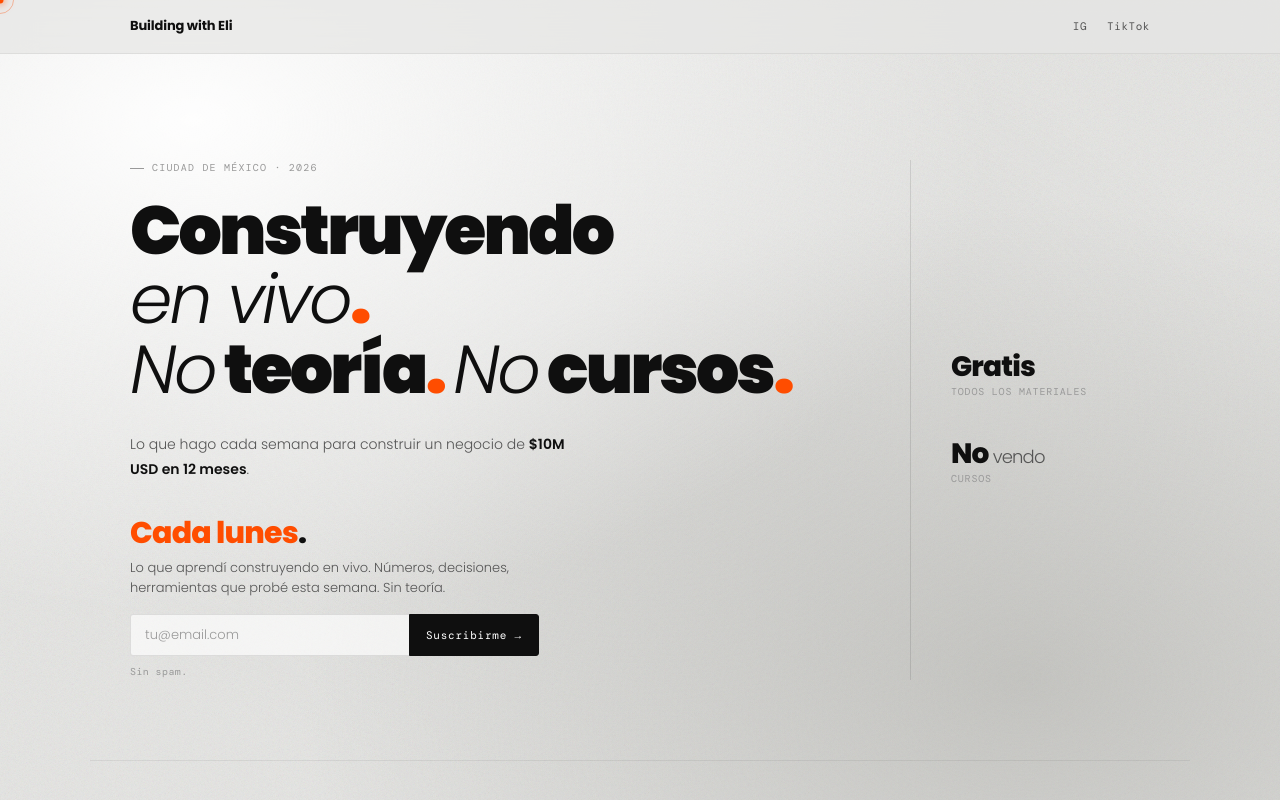
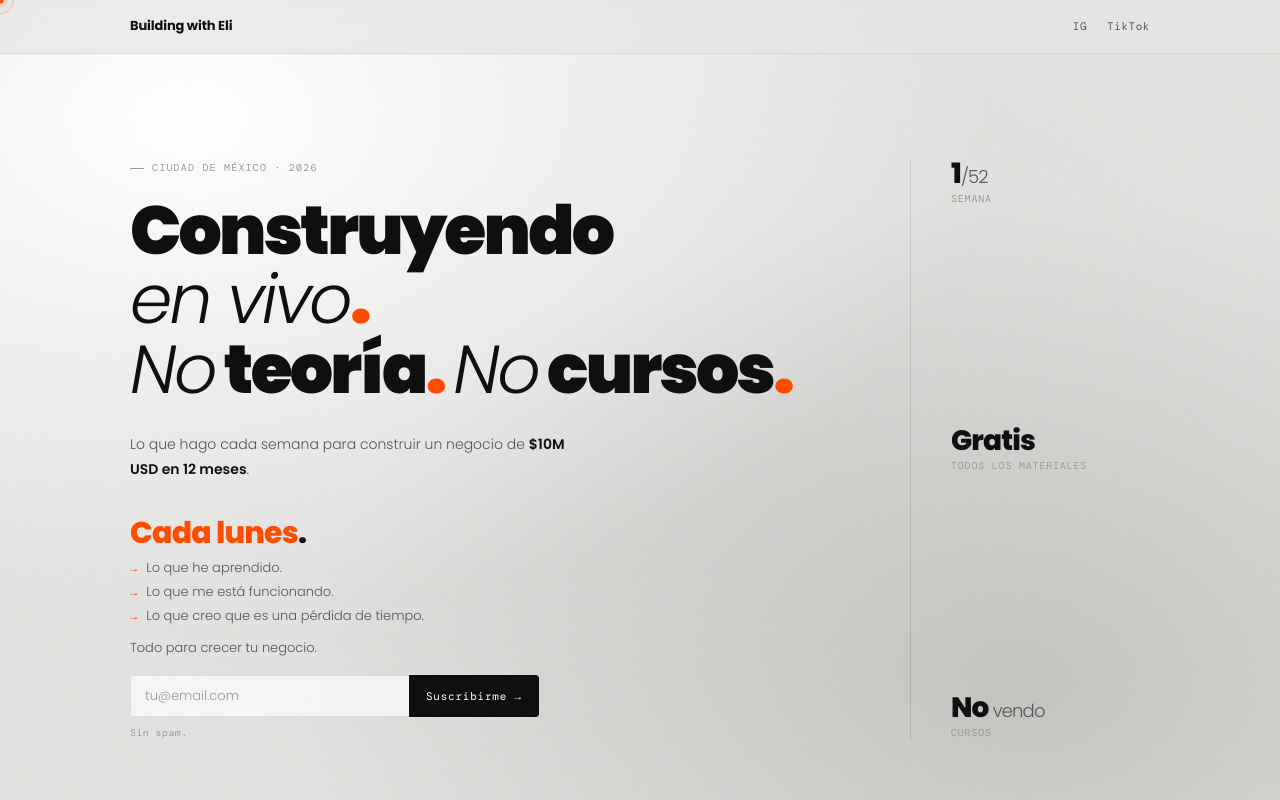
Before and after one commit to erivasf/buildingwitheli, a website: page index.html in a window 1280 px wide. Shown: the top 800 px of the page. Drawn offline with nearby package versions, Linux system fonts and the light colour scheme; a web font is replaced by a local one.

Commit message:
feat(home): restore 1/52 stat, newsletter bullet list, The 5 Whys, footer 2026

```diff
--- a/index.html
+++ b/index.html
@@ -150,6 +150,21 @@ h1 .accent { color: var(--neon); }
   margin-bottom: 1rem;
 }
 .subscribe-blurb strong { color: var(--ink); font-weight: 600; }
+.subscribe-list {
+  list-style: none; margin: 0 0 12px; padding: 0;
+  max-width: 380px;
+}
+.subscribe-list li {
+  display: flex; align-items: baseline; gap: 9px;
+  font-size: 13px; color: var(--ink2); font-weight: 300;
+  line-height: 1.55; margin-bottom: 4px;
+}
+.subscribe-list li:last-child { margin-bottom: 0; }
+.subscribe-list li::before {
+  content: '→';
+  color: var(--neon); font-family: var(--mono);
+  font-size: 12px; flex-shrink: 0;
+}
 
 .subscribe-form { display: flex; max-width: 380px; }
 
@@ -181,8 +196,8 @@ h1 .accent { color: var(--neon); }
 /* Hero right */
 .hero-right {
   border-left: 1px solid var(--border); padding-left: 2.5rem;
-  display: flex; flex-direction: column; justify-content: center;
-  gap: 2.5rem;
+  display: flex; flex-direction: column; justify-content: space-between;
+  gap: 1.5rem;
 }
 
 .side-stat { margin-bottom: 0; }
@@ -337,7 +352,7 @@ footer {
   nav { padding: 1rem 0; }
   .nav-inner { padding: 0 1.25rem; }
   .hero { grid-template-columns: 1fr; gap: 2.5rem; padding: 5rem 1.25rem 3rem; }
-  .hero-right { border-left: none; border-top: 1px solid var(--border); padding-left: 0; padding-top: 1.5rem; display: grid; grid-template-columns: repeat(2, 1fr); gap: 1.25rem; }
+  .hero-right { border-left: none; border-top: 1px solid var(--border); padding-left: 0; padding-top: 1.5rem; display: grid; grid-template-columns: repeat(3, 1fr); gap: 1rem; }
   .side-line { display: none; }
   .carousel-rail {
     padding: 6px 1.25rem;
@@ -426,7 +441,12 @@ footer {
         Lo que hago cada semana para construir un negocio de <strong>$10M USD en 12 meses</strong>.
       </p>
       <h3 class="subscribe-title">Cada lunes<span class="accent">.</span></h3>
-      <p class="subscribe-blurb">Lo que aprendí construyendo en vivo. Números, decisiones, herramientas que probé esta semana. Sin teoría.</p>
+      <ul class="subscribe-list">
+        <li>Lo que he aprendido.</li>
+        <li>Lo que me está funcionando.</li>
+        <li>Lo que creo que es una pérdida de tiempo.</li>
+      </ul>
+      <p class="subscribe-blurb">Todo para crecer tu negocio.</p>
       <div class="subscribe-form">
         <input type="email" placeholder="tu@email.com" id="email-input" />
         <button onclick="handleSubscribe()">Suscribirme →</button>
@@ -435,6 +455,10 @@ footer {
     </div>
 
     <div class="hero-right fade-in" style="transition-delay:.12s">
+      <div class="side-stat">
+        <div class="side-stat-num">1<span class="unit">/52</span></div>
+        <div class="side-stat-label">Semana</div>
+      </div>
       <div class="side-stat">
         <div class="side-stat-num">Gratis</div>
         <div class="side-stat-label">Todos los materiales</div>
@@ -472,7 +496,7 @@ footer {
           <span class="status soon">Próximamente</span>
         </div>
         <div class="card-title">Template de Entrevistas</div>
-        <div class="card-desc">Framework basado en The Mom Test, Jobs To Be Done y los 5 Por Qués de Toyota. Entrevistas que generan insights reales.</div>
+        <div class="card-desc">Framework basado en The Mom Test, Jobs to Be Done y "The 5 Whys" de Toyota. Entrevistas que generan insights reales.</div>
         <div class="card-cta">Próximamente</div>
       </a>
 
@@ -525,7 +549,7 @@ footer {
 
 <footer>
   <div class="footer-inner">
-    <div class="footer-left">Ciudad de México · 2025 · buildingwitheli.com</div>
+    <div class="footer-left">Ciudad de México · 2026 · buildingwitheli.com</div>
     <div class="footer-right">
       <a href="https://instagram.com/buildingwitheli" target="_blank">Instagram</a>
       <a href="https://tiktok.com/@buildingwitheli" target="_blank">TikTok</a>
```
